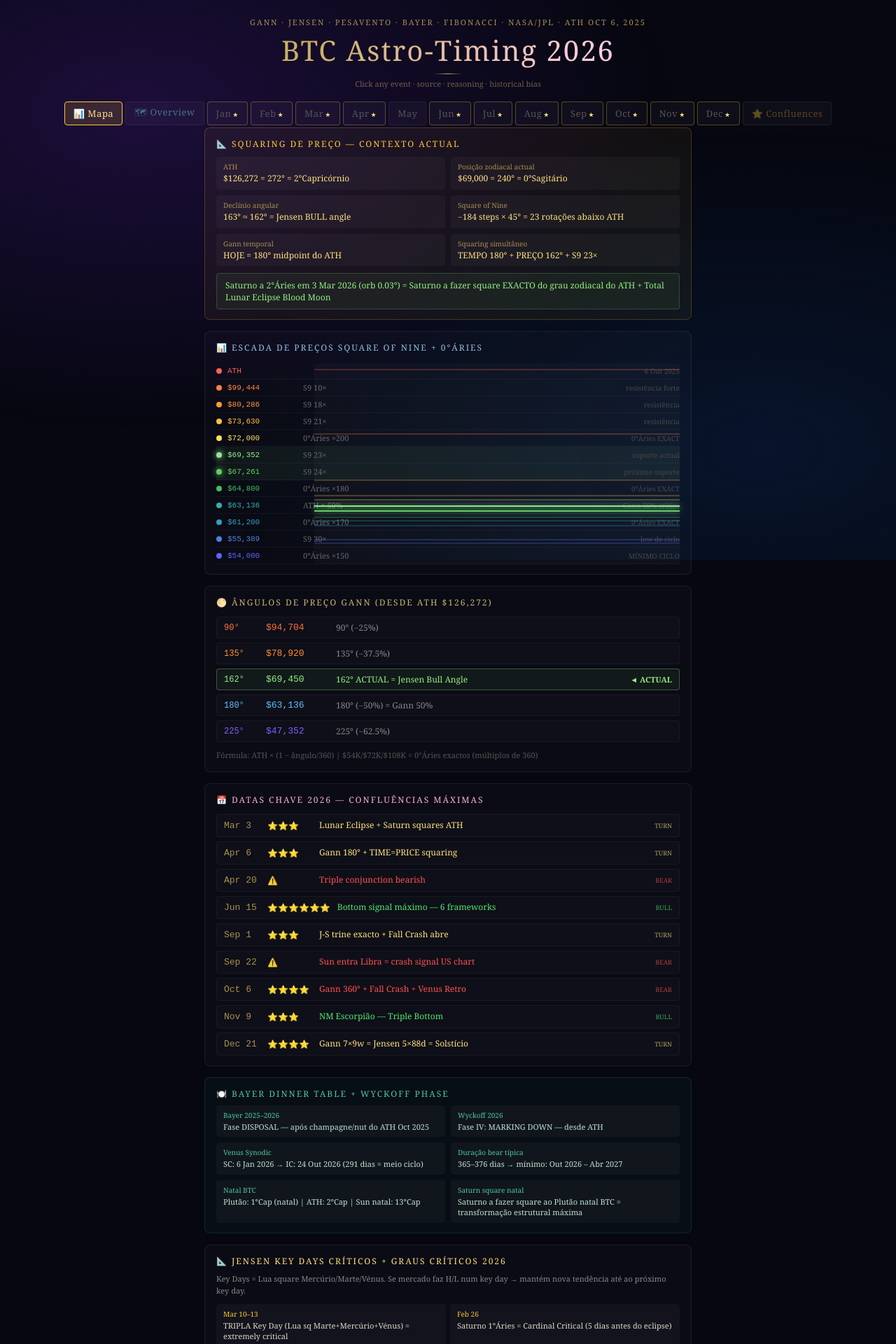
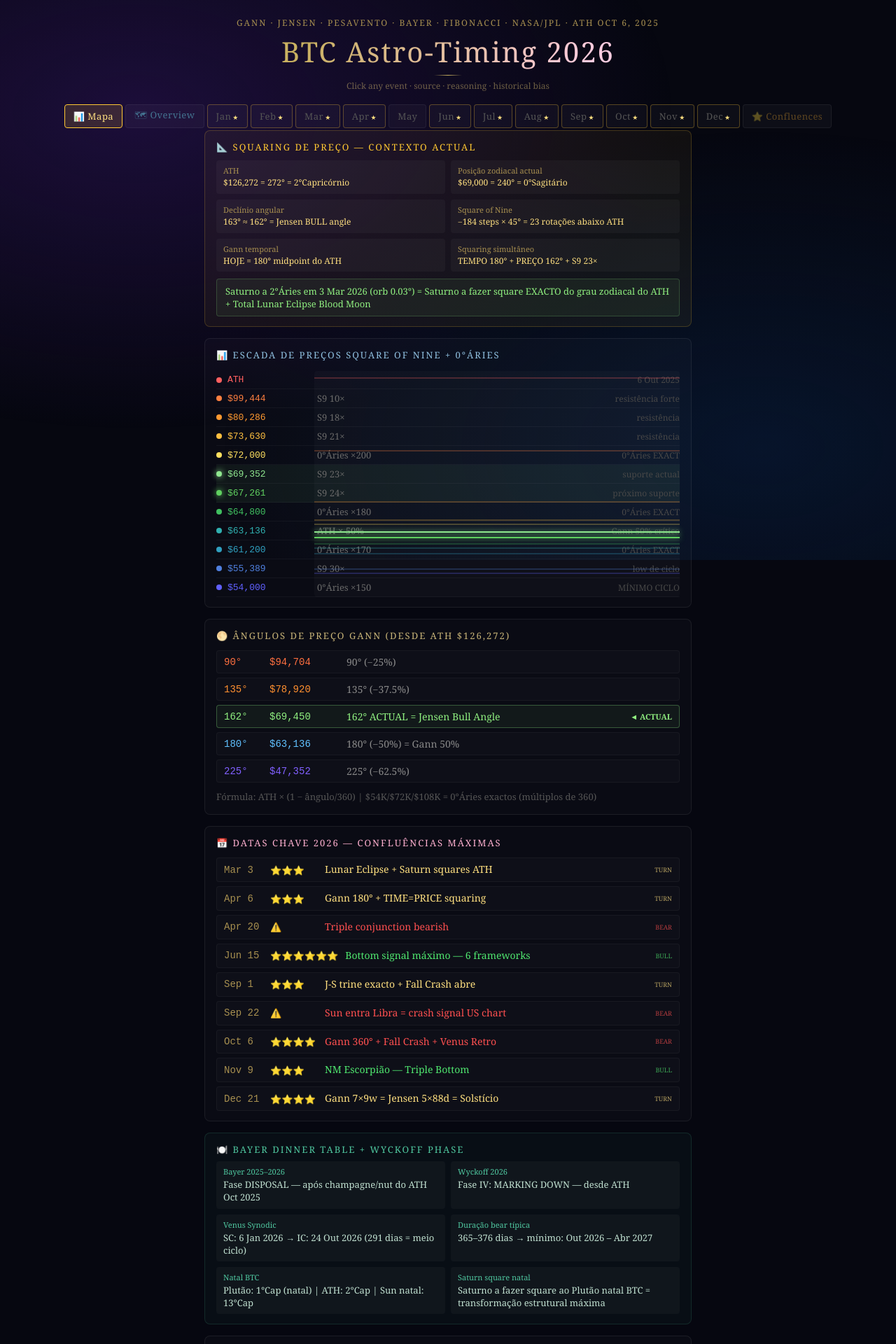
Before and after one commit to tradeit1000/btc-astro-calendar, a React (Vite) app: page / in a window 1280 px wide. Shown: the top 1920 px of the page at 70% size. Built offline with nearby package versions, Linux system fonts and the light colour scheme.

Commit message:
letras maiores

```diff
--- a/src/App.jsx
+++ b/src/App.jsx
@@ -796,7 +796,7 @@
 
       {/* Squaring Summary */}
       <div style={{background:"rgba(255,200,50,.05)",border:"1px solid rgba(255,200,50,.2)",borderRadius:8,padding:"14px 16px"}}>
-        <div style={{fontSize:12,color:"#ffc832",letterSpacing:2,marginBottom:10,textTransform:"uppercase"}}>📐 Squaring de Preço — Contexto Actual</div>
+        <div style={{fontSize:13,color:"#ffc832",letterSpacing:2,marginBottom:10,textTransform:"uppercase"}}>📐 Squaring de Preço — Contexto Actual</div>
         <div style={{display:"grid",gridTemplateColumns:"1fr 1fr",gap:8}}>
           {[
             ["ATH","$126,272 = 272° = 2°Capricórnio"],
@@ -807,19 +807,19 @@
             ["Squaring simultâneo","TEMPO 180° + PREÇO 162° + S9 23×"],
           ].map(([k,v],i)=>(
             <div key={i} style={{background:"rgba(255,255,255,.03)",borderRadius:4,padding:"7px 10px"}}>
-              <div style={{fontSize:10,color:"#a89050",marginBottom:2}}>{k}</div>
+              <div style={{fontSize:11,color:"#a89050",marginBottom:2}}>{k}</div>
               <div style={{fontSize:12,color:"#ffe080",lineHeight:1.4}}>{v}</div>
             </div>
           ))}
         </div>
-        <div style={{marginTop:10,padding:"8px 12px",background:"rgba(144,240,128,.06)",border:"1px solid rgba(144,240,128,.2)",borderRadius:4,fontSize:12,color:"#90f080"}}>
+        <div style={{marginTop:10,padding:"8px 12px",background:"rgba(144,240,128,.06)",border:"1px solid rgba(144,240,128,.2)",borderRadius:4,fontSize:13,color:"#90f080"}}>
           Saturno a 2°Áries em 3 Mar 2026 (orb 0.03°) = Saturno a fazer square EXACTO do grau zodiacal do ATH + Total Lunar Eclipse Blood Moon
         </div>
       </div>
 
       {/* Price Ladder */}
       <div style={{background:"rgba(255,255,255,.02)",border:"1px solid rgba(255,255,255,.07)",borderRadius:8,padding:"14px 16px"}}>
-        <div style={{fontSize:12,color:"#90c0e0",letterSpacing:2,marginBottom:14,textTransform:"uppercase"}}>📊 Escada de Preços Square of Nine + 0°Áries</div>
+        <div style={{fontSize:13,color:"#90c0e0",letterSpacing:2,marginBottom:14,textTransform:"uppercase"}}>📊 Escada de Preços Square of Nine + 0°Áries</div>
         <div style={{position:"relative"}}>
           {/* Price bar */}
           <div style={{position:"absolute",left:140,right:0,top:0,bottom:0}}>
@@ -843,9 +843,9 @@
               return (
                 <div key={i} style={{display:"flex",alignItems:"center",gap:8,padding:"4px 0",borderBottom:"1px solid rgba(255,255,255,.04)",background:isCurrent?"rgba(144,240,128,.05)":"transparent"}}>
                   <div style={{width:8,height:8,borderRadius:"50%",background:lv.c,flexShrink:0,boxShadow:isCurrent?`0 0 8px ${lv.c}`:"none"}}/>
-                  <div style={{fontSize:11,color:lv.c,minWidth:100,fontFamily:"monospace"}}>{lv.label.split(" — ")[0]}</div>
-                  <div style={{fontSize:11,color:"#666",flex:1}}>{lv.label.split(" — ")[1]}</div>
-                  <div style={{fontSize:10,color:"#444"}}>{lv.note}</div>
+                  <div style={{fontSize:13,color:lv.c,minWidth:120,fontFamily:"monospace"}}>{lv.label.split(" — ")[0]}</div>
+                  <div style={{fontSize:13,color:"#666",flex:1}}>{lv.label.split(" — ")[1]}</div>
+                  <div style={{fontSize:12,color:"#444"}}>{lv.note}</div>
                 </div>
               );
             })}
@@ -855,34 +855,34 @@
 
       {/* Gann Angular Declines */}
       <div style={{background:"rgba(255,255,255,.02)",border:"1px solid rgba(255,255,255,.07)",borderRadius:8,padding:"14px 16px"}}>
-        <div style={{fontSize:12,color:"#c8b478",letterSpacing:2,marginBottom:12,textTransform:"uppercase"}}>🌕 Ângulos de Preço Gann (desde ATH $126,272)</div>
+        <div style={{fontSize:13,color:"#c8b478",letterSpacing:2,marginBottom:12,textTransform:"uppercase"}}>🌕 Ângulos de Preço Gann (desde ATH $126,272)</div>
         <div style={{display:"flex",flexDirection:"column",gap:6}}>
           {angles.map((a,i)=>{
             const isCurrent = Math.abs(a.p - 69000) < 3000;
             return (
               <div key={i} style={{display:"flex",alignItems:"center",gap:10,padding:"6px 10px",background:isCurrent?"rgba(144,240,128,.06)":"rgba(255,255,255,.02)",borderRadius:4,border:isCurrent?"1px solid rgba(144,240,128,.3)":"1px solid rgba(255,255,255,.04)"}}>
-                <div style={{fontSize:12,color:a.c,fontFamily:"monospace",minWidth:50}}>{a.a}°</div>
-                <div style={{fontSize:13,color:a.c,fontFamily:"monospace",minWidth:90}}>${a.p.toLocaleString()}</div>
-                <div style={{fontSize:12,color:isCurrent?"#90f080":"#888",flex:1}}>{a.label}</div>
+                <div style={{fontSize:14,color:a.c,fontFamily:"monospace",minWidth:55}}>{a.a}°</div>
+                <div style={{fontSize:14,color:a.c,fontFamily:"monospace",minWidth:100}}>${a.p.toLocaleString()}</div>
+                <div style={{fontSize:14,color:isCurrent?"#90f080":"#888",flex:1}}>{a.label}</div>
                 {isCurrent && <div style={{fontSize:11,color:"#90f080",fontWeight:"bold"}}>◄ ACTUAL</div>}
               </div>
             );
           })}
         </div>
-        <div style={{marginTop:10,fontSize:11,color:"#555",lineHeight:1.6}}>
+        <div style={{marginTop:10,fontSize:13,color:"#555",lineHeight:1.6}}>
           Fórmula: ATH × (1 − ângulo/360) | $54K/$72K/$108K = 0°Áries exactos (múltiplos de 360)
         </div>
       </div>
 
       {/* Key Dates Timeline */}
       <div style={{background:"rgba(255,255,255,.02)",border:"1px solid rgba(255,255,255,.07)",borderRadius:8,padding:"14px 16px"}}>
-        <div style={{fontSize:12,color:"#ffb0d0",letterSpacing:2,marginBottom:12,textTransform:"uppercase"}}>📅 Datas Chave 2026 — Confluências Máximas</div>
+        <div style={{fontSize:13,color:"#ffb0d0",letterSpacing:2,marginBottom:12,textTransform:"uppercase"}}>📅 Datas Chave 2026 — Confluências Máximas</div>
         <div style={{display:"flex",flexDirection:"column",gap:6}}>
           {keyDates.map((kd,i)=>(
             <div key={i} style={{display:"flex",alignItems:"center",gap:10,padding:"7px 10px",background:"rgba(255,255,255,.02)",borderRadius:4,border:"1px solid rgba(255,255,255,.04)"}}>
-              <div style={{fontSize:13,color:"#a89050",fontFamily:"monospace",minWidth:52,flexShrink:0}}>{kd.d}</div>
-              <div style={{fontSize:12,color:"#ffe080",minWidth:64,flexShrink:0}}>{kd.stars}</div>
-              <div style={{fontSize:12,color:bC[kd.bias]||"#ddd",flex:1,lineHeight:1.35}}>{kd.label}</div>
+              <div style={{fontSize:14,color:"#a89050",fontFamily:"monospace",minWidth:56,flexShrink:0}}>{kd.d}</div>
+              <div style={{fontSize:13,color:"#ffe080",minWidth:68,flexShrink:0}}>{kd.stars}</div>
+              <div style={{fontSize:14,color:bC[kd.bias]||"#ddd",flex:1,lineHeight:1.35}}>{kd.label}</div>
               <div style={{fontSize:9,color:bC[kd.bias]||"#888",opacity:.7,textTransform:"uppercase"}}>{kd.bias}</div>
             </div>
           ))}
@@ -891,7 +891,7 @@
 
       {/* Bayer Phase */}
       <div style={{background:"rgba(80,200,160,.04)",border:"1px solid rgba(80,200,160,.15)",borderRadius:8,padding:"14px 16px"}}>
-        <div style={{fontSize:12,color:"#50c8a0",letterSpacing:2,marginBottom:8,textTransform:"uppercase"}}>🍽️ Bayer Dinner Table + Wyckoff Phase</div>
+        <div style={{fontSize:13,color:"#50c8a0",letterSpacing:2,marginBottom:8,textTransform:"uppercase"}}>🍽️ Bayer Dinner Table + Wyckoff Phase</div>
         <div style={{display:"grid",gridTemplateColumns:"1fr 1fr",gap:8}}>
           {[
             ["Bayer 2025–2026","Fase DISPOSAL — após champagne/nut do ATH Oct 2025"],
@@ -902,8 +902,8 @@
             ["Saturn square natal","Saturno a fazer square ao Plutão natal BTC = transformação estrutural máxima"],
           ].map(([k,v],i)=>(
             <div key={i} style={{background:"rgba(255,255,255,.03)",borderRadius:4,padding:"7px 10px"}}>
-              <div style={{fontSize:10,color:"#50c8a0",marginBottom:2}}>{k}</div>
-              <div style={{fontSize:11,color:"#c0e0d0",lineHeight:1.4}}>{v}</div>
+              <div style={{fontSize:11,color:"#50c8a0",marginBottom:2}}>{k}</div>
+              <div style={{fontSize:13,color:"#c0e0d0",lineHeight:1.4}}>{v}</div>
             </div>
           ))}
         </div>
@@ -911,8 +911,8 @@
 
       {/* Jensen Key Days compact */}
       <div style={{background:"rgba(255,255,255,.02)",border:"1px solid rgba(255,255,255,.07)",borderRadius:8,padding:"14px 16px"}}>
-        <div style={{fontSize:12,color:"#ffe080",letterSpacing:2,marginBottom:8,textTransform:"uppercase"}}>📐 Jensen Key Days Críticos + Graus Críticos 2026</div>
-        <div style={{fontSize:11,color:"#888",marginBottom:10,lineHeight:1.6}}>
+        <div style={{fontSize:13,color:"#ffe080",letterSpacing:2,marginBottom:8,textTransform:"uppercase"}}>📐 Jensen Key Days Críticos + Graus Críticos 2026</div>
+        <div style={{fontSize:13,color:"#888",marginBottom:10,lineHeight:1.6}}>
           Key Days = Lua square Mercúrio/Marte/Vénus. Se mercado faz H/L num key day → mantém nova tendência até ao próximo key day.
         </div>
         <div style={{display:"grid",gridTemplateColumns:"1fr 1fr",gap:6}}>
@@ -927,8 +927,8 @@
             ["Dec 8","FIM do Santa Claus (não Dez 20). Gap Dec 8–20 = neutro"],
           ].map(([k,v],i)=>(
             <div key={i} style={{background:"rgba(255,255,255,.03)",borderRadius:4,padding:"7px 10px"}}>
-              <div style={{fontSize:10,color:"#ffc832",marginBottom:2}}>{k}</div>
-              <div style={{fontSize:11,color:"#ddd8c8",lineHeight:1.4}}>{v}</div>
+              <div style={{fontSize:11,color:"#ffc832",marginBottom:2}}>{k}</div>
+              <div style={{fontSize:13,color:"#ddd8c8",lineHeight:1.4}}>{v}</div>
             </div>
           ))}
         </div>
@@ -936,7 +936,7 @@
 
       {/* Seasonal windows */}
       <div style={{background:"rgba(80,200,80,.03)",border:"1px solid rgba(80,200,80,.15)",borderRadius:8,padding:"14px 16px"}}>
-        <div style={{fontSize:12,color:"#50c850",letterSpacing:2,marginBottom:10,textTransform:"uppercase"}}>📅 Seasonals Pesavento (108+ anos de dados)</div>
+        <div style={{fontSize:13,color:"#50c850",letterSpacing:2,marginBottom:10,textTransform:"uppercase"}}>📅 Seasonals Pesavento (108+ anos de dados)</div>
         {[
           ["Feb 2 – Mar 28","BEARISH","Ides of March"],
           ["Mar 28 – Apr 16","BULLISH","April Earnings Rally"],
@@ -950,8 +950,8 @@
           const c = bias==="BULLISH"?"#50e870":bias.includes("CRASH")?"#ff5030":bias==="NEUTRO"?"#888":"#ff5050";
           return (
             <div key={i} style={{display:"flex",alignItems:"center",gap:10,padding:"5px 0",borderBottom:"1px solid rgba(255,255,255,.04)"}}>
-              <div style={{fontSize:11,color:"#a89050",fontFamily:"monospace",minWidth:120,flexShrink:0}}>{dates}</div>
-              <div style={{fontSize:11,color:c,minWidth:80,flexShrink:0}}>{bias}</div>
+              <div style={{fontSize:13,color:"#a89050",fontFamily:"monospace",minWidth:130,flexShrink:0}}>{dates}</div>
+              <div style={{fontSize:13,color:c,minWidth:90,flexShrink:0}}>{bias}</div>
               <div style={{fontSize:11,color:"#888"}}>{label}</div>
             </div>
           );
@@ -976,10 +976,10 @@
     <div style={{minHeight:"100vh",background:"#060710",fontFamily:"Georgia,serif",color:"#e0d8cc",display:"flex",flexDirection:"column"}}>
       <div style={{position:"fixed",inset:0,zIndex:0,background:"radial-gradient(ellipse at 15% 20%,rgba(40,18,80,.65),transparent 50%),radial-gradient(ellipse at 85% 80%,rgba(8,28,58,.65),transparent 50%)",pointerEvents:"none"}}/>
       <header style={{position:"relative",zIndex:1,textAlign:"center",padding:"24px 16px 10px"}}>
-        <p style={{fontSize:11,letterSpacing:2,color:"#a89050",margin:"0 0 5px",textTransform:"uppercase"}}>Gann · Jensen · Pesavento · Bayer · Fibonacci · NASA/JPL · ATH Oct 6, 2025</p>
+        <p style={{fontSize:12,letterSpacing:2,color:"#a89050",margin:"0 0 5px",textTransform:"uppercase"}}>Gann · Jensen · Pesavento · Bayer · Fibonacci · NASA/JPL · ATH Oct 6, 2025</p>
         <h1 style={{fontSize:"clamp(22px,5vw,40px)",fontWeight:"normal",letterSpacing:2,margin:0,background:"linear-gradient(120deg,#ffe080,#c8b060,#ffcce0,#90e0f0)",WebkitBackgroundClip:"text",WebkitTextFillColor:"transparent"}}>BTC Astro-Timing 2026</h1>
         <div style={{width:40,height:1,background:"linear-gradient(90deg,transparent,#c8b060,transparent)",margin:"6px auto"}}/>
-        <p style={{fontSize:11,color:"#ffe08066",margin:0}}>Click any event · source · reasoning · historical bias</p>
+        <p style={{fontSize:12,color:"#ffe08066",margin:0}}>Click any event · source · reasoning · historical bias</p>
       </header>
       <nav style={{position:"relative",zIndex:1,display:"flex",flexWrap:"wrap",justifyContent:"center",gap:4,padding:"8px 10px 3px"}}>
         {MONTHS.map(m=>{
@@ -1001,7 +1001,7 @@
         </div>
       )}
       {active!=="MAPA"&&<div style={{position:"relative",zIndex:1,textAlign:"center",marginBottom:10}}>
-        <span style={{fontSize:active==="VISAO"?20:26,letterSpacing:3,color:active==="CONF"?"#ffb432":active==="VISAO"?"#90e0f0":"#c8b060",fontWeight:"normal"}}>{month.l}</span>
+        <span style={{fontSize:active==="VISAO"?22:28,letterSpacing:3,color:active==="CONF"?"#ffb432":active==="VISAO"?"#90e0f0":"#c8b060",fontWeight:"normal"}}>{month.l}</span>
         {!isSpecial&&<span style={{fontSize:12,color:"#444",marginLeft:10}}>{events.length} events</span>}
       </div>}
       {active==="MAPA" && <MapaView/>}
@@ -1023,34 +1023,34 @@
                 <div style={{minWidth:8,height:8,borderRadius:"50%",background:dc,marginTop:6,boxShadow:`0 0 6px ${dc}`,flexShrink:0}}/>
                 <div style={{flex:1,minWidth:0}}>
                   <div style={{display:"flex",justifyContent:"space-between",alignItems:"center",flexWrap:"wrap",gap:4,marginBottom:4}}>
-                    <span style={{fontSize:12,color:dc,letterSpacing:1,textTransform:"uppercase",fontWeight:"bold"}}>{ev.w}</span>
+                    <span style={{fontSize:14,color:dc,letterSpacing:1,textTransform:"uppercase",fontWeight:"bold"}}>{ev.w}</span>
                     <div style={{display:"flex",gap:5,alignItems:"center"}}>
-                      <span style={{fontSize:10,color:bias.color,background:bias.bg,border:`1px solid ${bias.color}44`,borderRadius:3,padding:"1px 7px",fontFamily:"sans-serif"}}>
+                      <span style={{fontSize:13,color:bias.color,background:bias.bg,border:`1px solid ${bias.color}44`,borderRadius:3,padding:"1px 7px",fontFamily:"sans-serif"}}>
                         {bias.icon} {bias.label}
                       </span>
-                      <span style={{fontSize:10,color:cfg.b,opacity:.5}}>{cfg.l}</span>
+                      <span style={{fontSize:11,color:cfg.b,opacity:.5}}>{cfg.l}</span>
                       <span style={{fontSize:12,color:"#555"}}>{isOpen?"▲":"▼"}</span>
                     </div>
                   </div>
-                  <p style={{fontSize:14,color:confl?"#ffe0b0":ev.t==="g"?"#ffe080cc":"#ddd8c8",margin:"0 0 4px",lineHeight:1.45}}>{ev.e}</p>
-                  <p style={{fontSize:12,color:"#5a5850",margin:0,lineHeight:1.55}}>{ev.c}</p>
+                  <p style={{fontSize:16,color:confl?"#ffe0b0":ev.t==="g"?"#ffe080cc":"#ddd8c8",margin:"0 0 4px",lineHeight:1.45}}>{ev.e}</p>
+                  <p style={{fontSize:13,color:"#5a5850",margin:0,lineHeight:1.55}}>{ev.c}</p>
                 </div>
               </div>
               {isOpen&&(
                 <div style={{marginTop:14,marginLeft:18,borderTop:"1px solid rgba(255,255,255,.07)",paddingTop:14,display:"flex",flexDirection:"column",gap:12}}>
                   <div style={{display:"flex",gap:10,alignItems:"flex-start"}}>
-                    <span style={{fontSize:11,color:"#90e0f0",minWidth:76,flexShrink:0,paddingTop:1}}>📚 SOURCE</span>
-                    <span style={{fontSize:12,color:"#a0b8c8",lineHeight:1.6}}>{ev.src}</span>
+                    <span style={{fontSize:12,color:"#90e0f0",minWidth:76,flexShrink:0,paddingTop:1}}>📚 SOURCE</span>
+                    <span style={{fontSize:13,color:"#a0b8c8",lineHeight:1.6}}>{ev.src}</span>
                   </div>
                   <div style={{display:"flex",gap:10,alignItems:"flex-start"}}>
-                    <span style={{fontSize:11,color:"#90e0f0",minWidth:76,flexShrink:0,paddingTop:4}}>📊 HISTORY</span>
-                    <span style={{fontSize:12,color:bias.color,background:bias.bg,border:`1px solid ${bias.color}33`,borderRadius:4,padding:"4px 12px",fontFamily:"sans-serif",lineHeight:1.5}}>
+                    <span style={{fontSize:12,color:"#90e0f0",minWidth:76,flexShrink:0,paddingTop:4}}>📊 HISTORY</span>
+                    <span style={{fontSize:13,color:bias.color,background:bias.bg,border:`1px solid ${bias.color}33`,borderRadius:4,padding:"4px 12px",fontFamily:"sans-serif",lineHeight:1.5}}>
                       {bias.icon} {bias.label} — {ev.bias==="bull"?"Market historically rises around this event.":ev.bias==="bear"?"Market historically falls around this event.":ev.bias==="warn"?"Historically associated with crashes or major dislocations.":ev.bias==="turn"?"Historical turning point — direction depends on context and trend.":"Neutral signal — amplifies the existing trend."}
                     </span>
                   </div>
                   <div style={{display:"flex",gap:10,alignItems:"flex-start"}}>
-                    <span style={{fontSize:11,color:"#90e0f0",minWidth:76,flexShrink:0,paddingTop:3}}>💡 REASONING</span>
-                    <p style={{fontSize:13,color:"#c0c8d0",margin:0,lineHeight:1.7}}>{ev.why}</p>
+                    <span style={{fontSize:12,color:"#90e0f0",minWidth:76,flexShrink:0,paddingTop:3}}>💡 REASONING</span>
+                    <p style={{fontSize:15,color:"#c0c8d0",margin:0,lineHeight:1.7}}>{ev.why}</p>
                   </div>
                 </div>
               )}
@@ -1059,7 +1059,7 @@
         })}
       </div>}
       <footer style={{position:"relative",zIndex:1,borderTop:"1px solid rgba(255,255,255,.04)",padding:"12px",display:"flex",flexWrap:"wrap",justifyContent:"center",gap:10}}>
-        {Object.entries(TC).map(([k,v])=><div key={k} style={{display:"flex",alignItems:"center",gap:4}}><div style={{width:7,height:7,borderRadius:"50%",background:v.d,boxShadow:`0 0 4px ${v.d}`}}/><span style={{fontSize:11,color:"#4a4840"}}>{v.l}</span></div>)}
+        {Object.entries(TC).map(([k,v])=><div key={k} style={{display:"flex",alignItems:"center",gap:4}}><div style={{width:7,height:7,borderRadius:"50%",background:v.d,boxShadow:`0 0 4px ${v.d}`}}/><span style={{fontSize:12,color:"#4a4840"}}>{v.l}</span></div>)}
         <div style={{width:"100%",display:"flex",justifyContent:"center",gap:14,marginTop:6,flexWrap:"wrap"}}>
           {Object.entries(BIAS).map(([k,v])=><span key={k} style={{fontSize:11,color:v.color}}>{v.icon} {v.label}</span>)}
         </div>
@@ -1067,4 +1067,4 @@
     </div>
   );
 }
-function ps(a,c){return{padding:"3px 10px",background:a?`${c}18`:"transparent",border:a?`1px solid ${c}44`:"1px solid rgba(255,255,255,.04)",borderRadius:20,color:a?c:"#4a4840",fontSize:11,cursor:"pointer",fontFamily:"inherit"};}
+function ps(a,c){return{padding:"4px 13px",background:a?`${c}18`:"transparent",border:a?`1px solid ${c}44`:"1px solid rgba(255,255,255,.04)",borderRadius:20,color:a?c:"#4a4840",fontSize:13,cursor:"pointer",fontFamily:"inherit"};}
```
